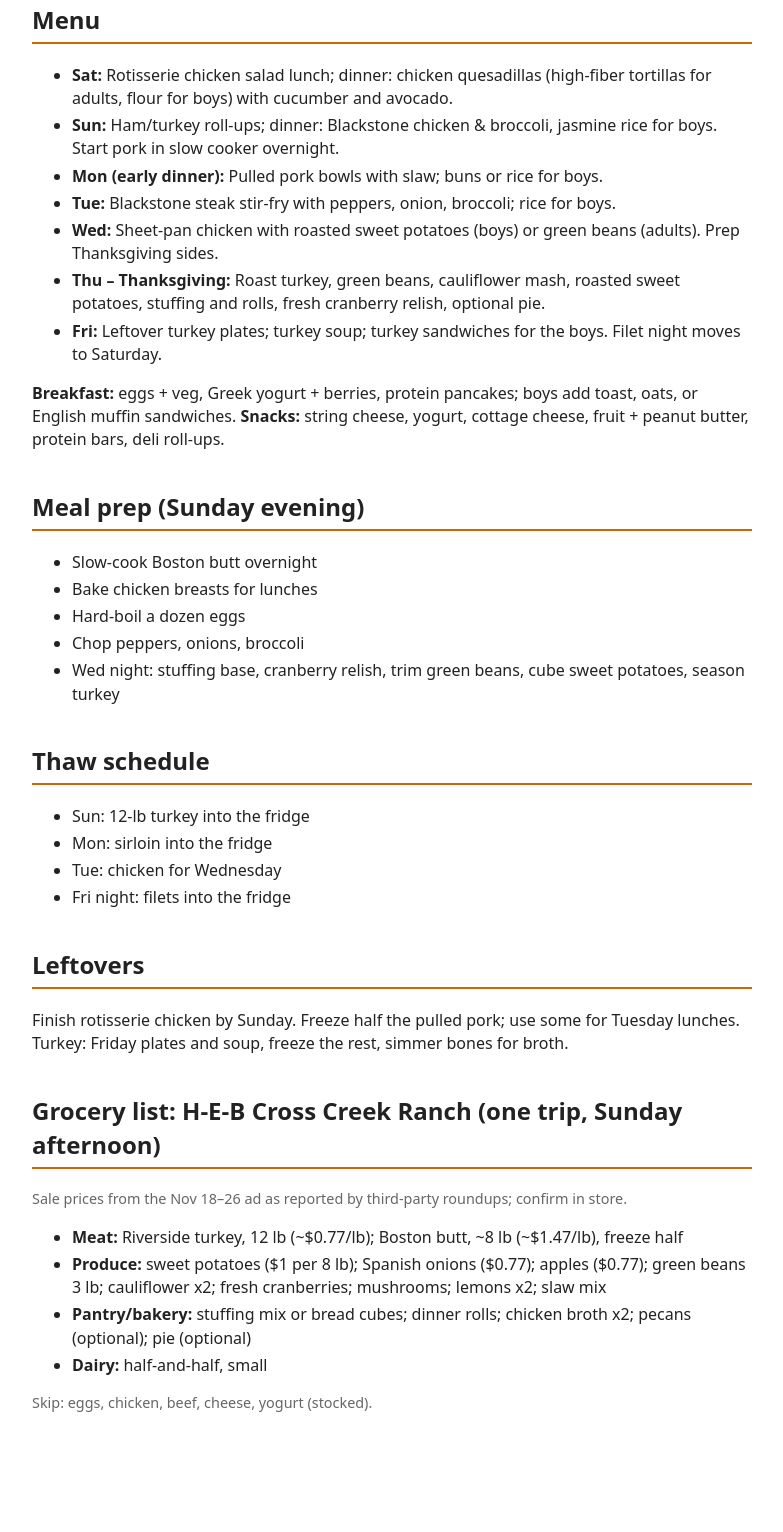
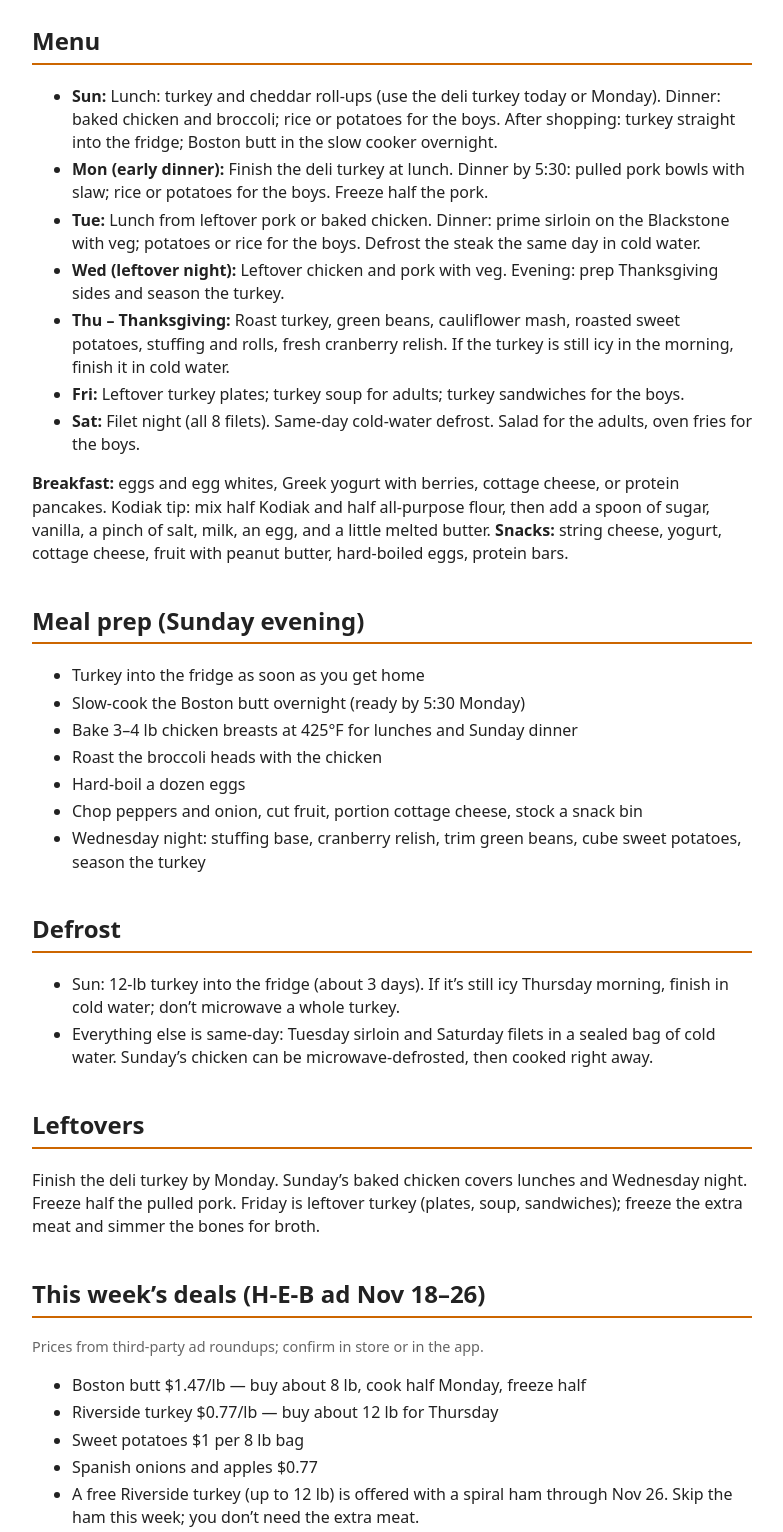
Before and after one commit to leshric/richardson-kitchen, a plain HTML site: page index.html in a window 1280 px wide. Shown: the part 160-1692 px from the top of the page, without its empty margins (248-1031 px from the left). Before the commit the page ends 1604 px from the top, so only its background shows below. Drawn offline with Linux system fonts and the light colour scheme.

Commit message:
Week of Nov 22-28

```diff
--- a/index.html
+++ b/index.html
@@ -1,24 +1,42 @@
-<!doctype html><html lang="en"><head><meta charset="utf-8"><meta name="viewport" content="width=device-width,initial-scale=1"><meta name="robots" content="noindex"><title>Richardson Kitchen: Nov 21–27</title>
+<!doctype html><html lang="en"><head><meta charset="utf-8"><meta name="viewport" content="width=device-width,initial-scale=1"><meta name="robots" content="noindex"><title>Richardson Kitchen: Nov 22–28</title>
 <style>body{font-family:system-ui,sans-serif;max-width:720px;margin:0 auto;padding:16px;line-height:1.45;color:#222}h1{font-size:1.5rem}h2{border-bottom:2px solid #c60;padding-bottom:4px;margin-top:1.6em}li{margin:4px 0}.n{color:#666;font-size:.9rem}</style></head><body>
-<h1>Richardson Kitchen: Week of Nov 21–27, 2026</h1>
-<p class="n">Last updated Sat Nov 21, 2026 (Central Time). Adults: low-carb, protein-forward. Boys: same meals plus carb sides. Mitchell: no ground or processed meat.</p>
+<h1>Richardson Kitchen: Week of Nov 22–28, 2026</h1>
+<p class="n">Last updated Sun Nov 22, 2026 (Central Time). Adults: low-carb, protein-forward. Boys: same meals plus carb sides. Mitchell: no ground or processed meat, and no deli. Kids are home this week, so lunches are at home. Shop: H-E-B Cross Creek Ranch, Sunday afternoon, one store.</p>
 <h2>Menu</h2><ul>
-<li><b>Sat:</b> Rotisserie chicken salad lunch; dinner: chicken quesadillas (high-fiber tortillas for adults, flour for boys) with cucumber and avocado.</li>
-<li><b>Sun:</b> Ham/turkey roll-ups; dinner: Blackstone chicken &amp; broccoli, jasmine rice for boys. Start pork in slow cooker overnight.</li>
-<li><b>Mon (early dinner):</b> Pulled pork bowls with slaw; buns or rice for boys.</li>
-<li><b>Tue:</b> Blackstone steak stir-fry with peppers, onion, broccoli; rice for boys.</li>
-<li><b>Wed:</b> Sheet-pan chicken with roasted sweet potatoes (boys) or green beans (adults). Prep Thanksgiving sides.</li>
-<li><b>Thu – Thanksgiving:</b> Roast turkey, green beans, cauliflower mash, roasted sweet potatoes, stuffing and rolls, fresh cranberry relish, optional pie.</li>
-<li><b>Fri:</b> Leftover turkey plates; turkey soup; turkey sandwiches for the boys. Filet night moves to Saturday.</li></ul>
-<p><b>Breakfast:</b> eggs + veg, Greek yogurt + berries, protein pancakes; boys add toast, oats, or English muffin sandwiches. <b>Snacks:</b> string cheese, yogurt, cottage cheese, fruit + peanut butter, protein bars, deli roll-ups.</p>
-<h2>Meal prep (Sunday evening)</h2><ul><li>Slow-cook Boston butt overnight</li><li>Bake chicken breasts for lunches</li><li>Hard-boil a dozen eggs</li><li>Chop peppers, onions, broccoli</li><li>Wed night: stuffing base, cranberry relish, trim green beans, cube sweet potatoes, season turkey</li></ul>
-<h2>Thaw schedule</h2><ul><li>Sun: 12-lb turkey into the fridge</li><li>Mon: sirloin into the fridge</li><li>Tue: chicken for Wednesday</li><li>Fri night: filets into the fridge</li></ul>
-<h2>Leftovers</h2><p>Finish rotisserie chicken by Sunday. Freeze half the pulled pork; use some for Tuesday lunches. Turkey: Friday plates and soup, freeze the rest, simmer bones for broth.</p>
+<li><b>Sun:</b> Lunch: turkey and cheddar roll-ups (use the deli turkey today or Monday). Dinner: baked chicken and broccoli; rice or potatoes for the boys. After shopping: turkey straight into the fridge; Boston butt in the slow cooker overnight.</li>
+<li><b>Mon (early dinner):</b> Finish the deli turkey at lunch. Dinner by 5:30: pulled pork bowls with slaw; rice or potatoes for the boys. Freeze half the pork.</li>
+<li><b>Tue:</b> Lunch from leftover pork or baked chicken. Dinner: prime sirloin on the Blackstone with veg; potatoes or rice for the boys. Defrost the steak the same day in cold water.</li>
+<li><b>Wed (leftover night):</b> Leftover chicken and pork with veg. Evening: prep Thanksgiving sides and season the turkey.</li>
+<li><b>Thu – Thanksgiving:</b> Roast turkey, green beans, cauliflower mash, roasted sweet potatoes, stuffing and rolls, fresh cranberry relish. If the turkey is still icy in the morning, finish it in cold water.</li>
+<li><b>Fri:</b> Leftover turkey plates; turkey soup for adults; turkey sandwiches for the boys.</li>
+<li><b>Sat:</b> Filet night (all 8 filets). Same-day cold-water defrost. Salad for the adults, oven fries for the boys.</li></ul>
+<p><b>Breakfast:</b> eggs and egg whites, Greek yogurt with berries, cottage cheese, or protein pancakes. Kodiak tip: mix half Kodiak and half all-purpose flour, then add a spoon of sugar, vanilla, a pinch of salt, milk, an egg, and a little melted butter. <b>Snacks:</b> string cheese, yogurt, cottage cheese, fruit with peanut butter, hard-boiled eggs, protein bars.</p>
+<h2>Meal prep (Sunday evening)</h2><ul>
+<li>Turkey into the fridge as soon as you get home</li>
+<li>Slow-cook the Boston butt overnight (ready by 5:30 Monday)</li>
+<li>Bake 3–4 lb chicken breasts at 425°F for lunches and Sunday dinner</li>
+<li>Roast the broccoli heads with the chicken</li>
+<li>Hard-boil a dozen eggs</li>
+<li>Chop peppers and onion, cut fruit, portion cottage cheese, stock a snack bin</li>
+<li>Wednesday night: stuffing base, cranberry relish, trim green beans, cube sweet potatoes, season the turkey</li></ul>
+<h2>Defrost</h2><ul>
+<li>Sun: 12-lb turkey into the fridge (about 3 days). If it’s still icy Thursday morning, finish in cold water; don’t microwave a whole turkey.</li>
+<li>Everything else is same-day: Tuesday sirloin and Saturday filets in a sealed bag of cold water. Sunday’s chicken can be microwave-defrosted, then cooked right away.</li></ul>
+<h2>Leftovers</h2><p>Finish the deli turkey by Monday. Sunday’s baked chicken covers lunches and Wednesday night. Freeze half the pulled pork. Friday is leftover turkey (plates, soup, sandwiches); freeze the extra meat and simmer the bones for broth.</p>
+<h2>This week’s deals (H-E-B ad Nov 18–26)</h2>
+<p class="n">Prices from third-party ad roundups; confirm in store or in the app.</p>
+<ul>
+<li>Boston butt $1.47/lb — buy about 8 lb, cook half Monday, freeze half</li>
+<li>Riverside turkey $0.77/lb — buy about 12 lb for Thursday</li>
+<li>Sweet potatoes $1 per 8 lb bag</li>
+<li>Spanish onions and apples $0.77</li>
+<li>A free Riverside turkey (up to 12 lb) is offered with a spiral ham through Nov 26. Skip the ham this week; you don’t need the extra meat.</li></ul>
 <h2>Grocery list: H-E-B Cross Creek Ranch (one trip, Sunday afternoon)</h2>
-<p class="n">Sale prices from the Nov 18–26 ad as reported by third-party roundups; confirm in store.</p>
-<ul><li><b>Meat:</b> Riverside turkey, 12 lb (~$0.77/lb); Boston butt, ~8 lb (~$1.47/lb), freeze half</li>
-<li><b>Produce:</b> sweet potatoes ($1 per 8 lb); Spanish onions ($0.77); apples ($0.77); green beans 3 lb; cauliflower x2; fresh cranberries; mushrooms; lemons x2; slaw mix</li>
-<li><b>Pantry/bakery:</b> stuffing mix or bread cubes; dinner rolls; chicken broth x2; pecans (optional); pie (optional)</li>
-<li><b>Dairy:</b> half-and-half, small</li></ul>
-<p class="n">Skip: eggs, chicken, beef, cheese, yogurt (stocked).</p>
+<ul>
+<li><b>Meat:</b> Riverside turkey, 12 lb; Boston butt, about 8 lb. No extra chicken or beef.</li>
+<li><b>Produce:</b> sweet potatoes (8 lb bag); Spanish onions (~3 lb); apples (~4 lb); bananas, 2 bunches; green beans, 2–3 lb; cauliflower ×2; fresh cranberries; romaine, 2 packs; bell peppers, 3; tomatoes; avocados, 4–5; slaw mix; lemons ×2</li>
+<li><b>Dairy:</b> eggs, 3 dozen; liquid egg whites, 32 oz; 1% milk, 2 gallons; half-and-half, small; shredded cheddar, 16 oz; string cheese; cottage cheese, 24 oz; one 32 oz Greek yogurt</li>
+<li><b>Bakery/pantry:</b> jasmine rice; avocado oil; table syrup; stuffing mix, 2 boxes; dinner rolls; sandwich bread; flour tortillas; low-carb tortillas; chicken broth ×2</li>
+<li><b>Optional:</b> pumpkin pie; protein bars</li></ul>
+<p class="n">Skip: chicken, beef, butter, potatoes, peanut butter, and grapes (already stocked).</p>
 </body></html>
```
